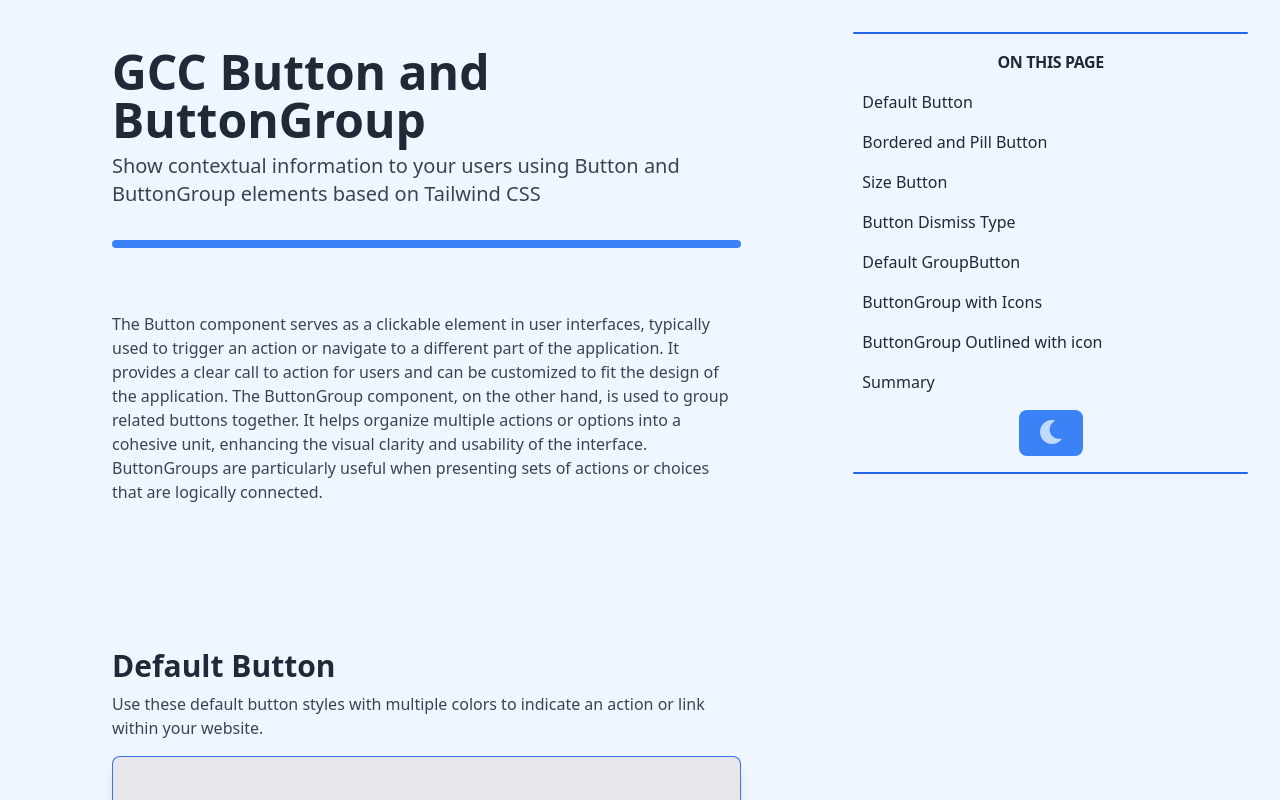
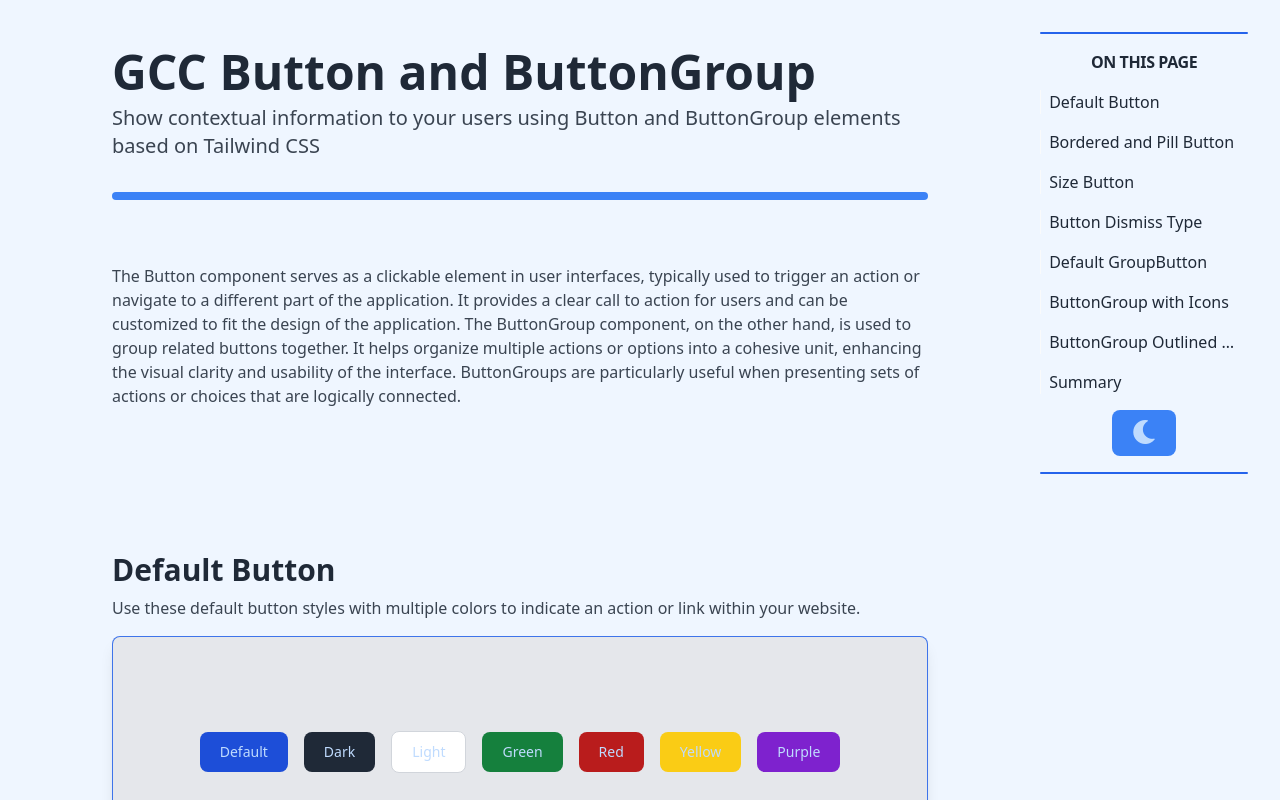
Before and after one commit to AlejandroP1028/Group-GCC_Vue-Component-Library, a Vue app: page / in a window 1280 px wide. Built offline with nearby package versions, Linux system fonts and the light colour scheme.

Commit message:
changed w

```diff
--- a/src/Button_page.vue
+++ b/src/Button_page.vue
@@ -1,7 +1,7 @@
 <template>
     <link rel="stylesheet" href="https://cdnjs.cloudflare.com/ajax/libs/font-awesome/5.15.4/css/all.min.css">
       <div :class="{ 'dark': isDarkMode }" class=" overflow-auto h-screen w-screen bg-blue-50 dark:bg-gray-900 flex flex-row scroll-smooth">
-         <div class="flex flex-col w-8/12 p-4">
+         <div class="flex flex-col w-10/12 p-4">
         <PageHeader
           header="GCC Button and ButtonGroup"
           body="Show contextual information to your users using Button and ButtonGroup elements based on Tailwind CSS"/>
@@ -229,9 +229,12 @@
             @sectioncreated="addLink"
             body="The GCC Button and ButtonGroup components provide a versatile range of button styles and functionalities, enhancing user interactions within web applications. The Button component serves as a clickable element for actions or navigation, while the ButtonGroup organizes related buttons for improved visual clarity. With customizable styles, sizes, and dark mode support, these components ensure a cohesive and user-friendly interface."/>
 
+            <br>
       </div>
 
-      <div class="sticky top-8 w-4/12 transition-all duration-300 ease-in-out flex flex-col space-y-4 overflow-hidden mr-8">
+
+
+      <div class="sticky top-8 w-2/12 transition-all duration-300 ease-in-out flex flex-col space-y-4 overflow-hidden mr-8">
       <hr class="h-0.5 bg-blue-600 border-none rounded-full">
       <span class="tracking-tight font-semibold self-center text-md text-gray-800 dark:text-gray-200">ON THIS PAGE</span>
       <PageLinks v-for="link in links"
```
